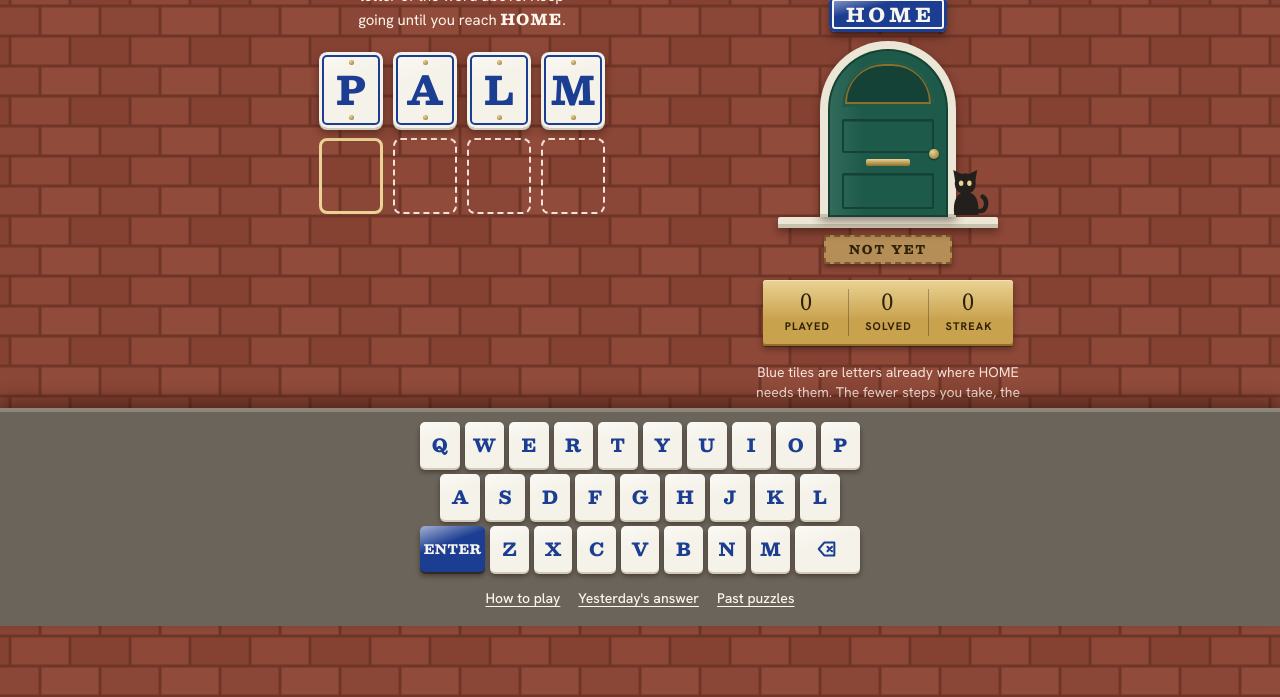
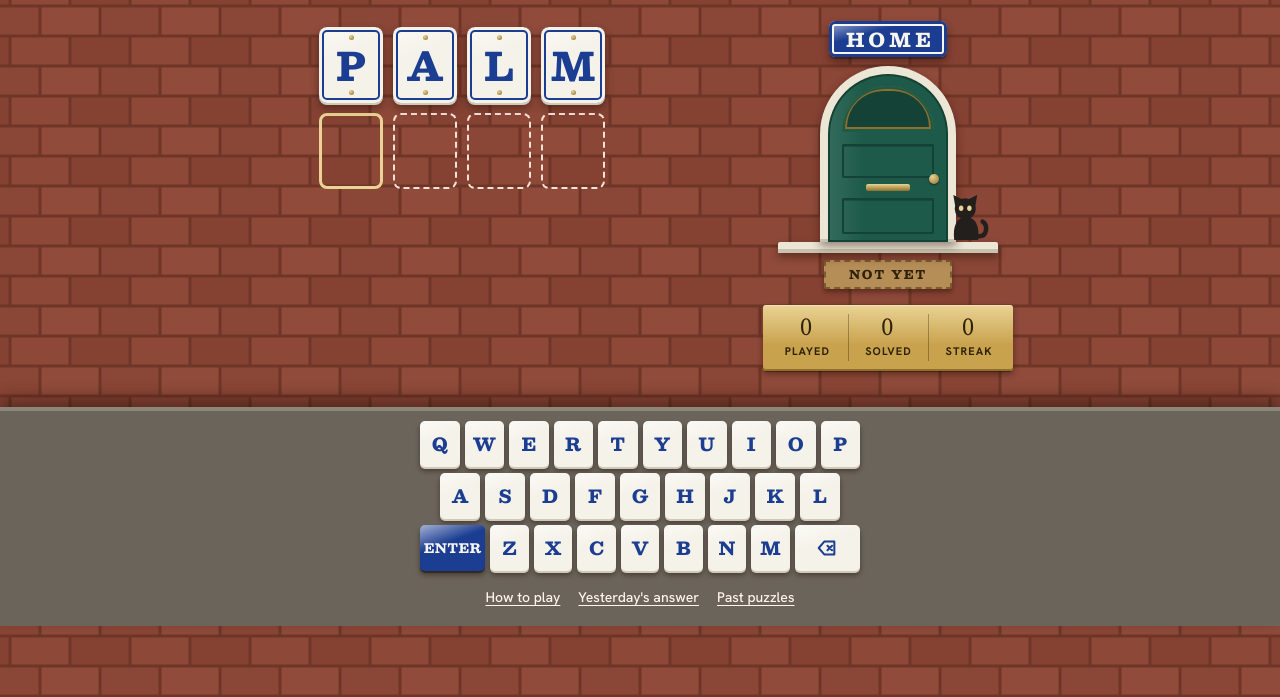
Before and after one commit to AkshinEniyavel/doorstep, a plain HTML site: page index.html in a window 1280 px wide. Shown: the part 174-871 px from the top of the page. Drawn offline with Linux system fonts and the light colour scheme.

Commit message:
Centre the layout on wide screens
The title now spans the page, the board and door sit side by side,
and the play area moves down on tall windows. Help text and links
move to a footer under the board.

Co-Authored-By: Claude Fable 5.2 <noreply@anthropic.com>

```diff
--- a/index.html
+++ b/index.html
@@ -88,13 +88,23 @@
   button { font: inherit; color: inherit; cursor: pointer; touch-action: manipulation; }
   :focus-visible { outline: 3px solid var(--brass-hi); outline-offset: 3px; }
 
-  .house { flex: 1; display: grid; gap: 28px; justify-content: center; align-content: start; grid-template-columns: minmax(0, 440px); padding-bottom: 28px; }
-  .play { display: flex; flex-direction: column; align-items: center; gap: 14px; min-width: 0; }
-  .side { display: flex; flex-direction: column; align-items: center; gap: 16px; min-width: 0; }
+  .house { flex: 1; display: grid; gap: 14px; justify-content: center; align-content: start; grid-template-columns: minmax(0, 440px); padding-bottom: 28px; }
+  .head, .play { display: flex; flex-direction: column; align-items: center; gap: 14px; min-width: 0; }
+  .side { display: flex; flex-direction: column; align-items: center; gap: 16px; min-width: 0; margin-top: 14px; }
+  .foot { display: flex; flex-direction: column; align-items: center; gap: 12px; min-width: 0; margin-top: 10px; }
   @media (min-width: 820px) {
-    .house { grid-template-columns: minmax(0, 440px) 300px; gap: 56px; }
-    /* wide: the door stands beside the ladder and stays in view while the rows grow */
-    .side { position: sticky; top: 20px; align-self: start; padding-top: 150px; }
+    /* wide: the title sits centred across the page, with the board and the door side by side beneath it.
+       On a tall window the whole area moves down, so it doesn't hug the top with empty wall above the keyboard. */
+    .house {
+      grid-template-columns: minmax(0, 440px) 300px; gap: 24px 56px;
+      padding-top: clamp(0px, calc((100vh - 780px) * 0.45), 170px);
+    }
+    .head, .foot { grid-column: 1 / -1; }
+    .head .how { max-width: none; }
+    .foot { margin-top: 26px; }
+    .foot .small { max-width: 64ch; }
+    /* the door stands beside the ladder and stays in view while the rows grow */
+    .side { position: sticky; top: 20px; align-self: start; margin-top: 0; }
   }
 
   /* Enamel plaque: the title sign, the HOME plaque, the copy button */
@@ -355,7 +365,7 @@
 </head>
 <body>
 <main class="house" id="game">
-  <div class="play">
+  <header class="head">
     <h1 class="plaque">Doorstep</h1>
     <div class="brass facts"><span id="pnum"></span></div>
     <button class="plaque" id="fresh" type="button" hidden>A new word is up. Play it</button>
@@ -364,7 +374,9 @@
       <button class="brass" type="button" data-today>Back to today</button>
     </div>
     <p class="how">Type a word that changes one letter of the word above. Keep going until you reach <b>HOME</b>.</p>
+  </header>
 
+  <div class="play">
     <ol class="rows" id="rows"></ol>
     <p class="msg" id="msg" role="status"></p>
   </div>
@@ -410,7 +422,10 @@
       <div><b id="solved">0</b><span>Solved</span></div>
       <div><b id="streak">0</b><span>Streak</span></div>
     </div>
-        <p class="small">Blue tiles are letters already where HOME needs them. The fewer steps you take, the better. A new word goes up at midnight where you are, and everyone gets the same word for the same date.</p>
+      </div>
+
+  <footer class="foot">
+    <p class="small">Blue tiles are letters already where HOME needs them. The fewer steps you take, the better. A new word goes up at midnight where you are, and everyone gets the same word for the same date.</p>
     <nav class="links" aria-label="More">
       <button type="button" data-open="how">How to play</button>
       <button type="button" data-open="yest">Yesterday's answer</button>
@@ -418,7 +433,7 @@
       <a href="about.html">About</a>
       <a href="privacy.html">Privacy</a>
     </nav>
-  </div>
+  </footer>
 </main>
 
 <div class="ground" id="ground">
```
Also changed, not shown: 404.html (+16 -6 lines), about.html (+16 -6 lines), privacy.html (+16 -6 lines).
